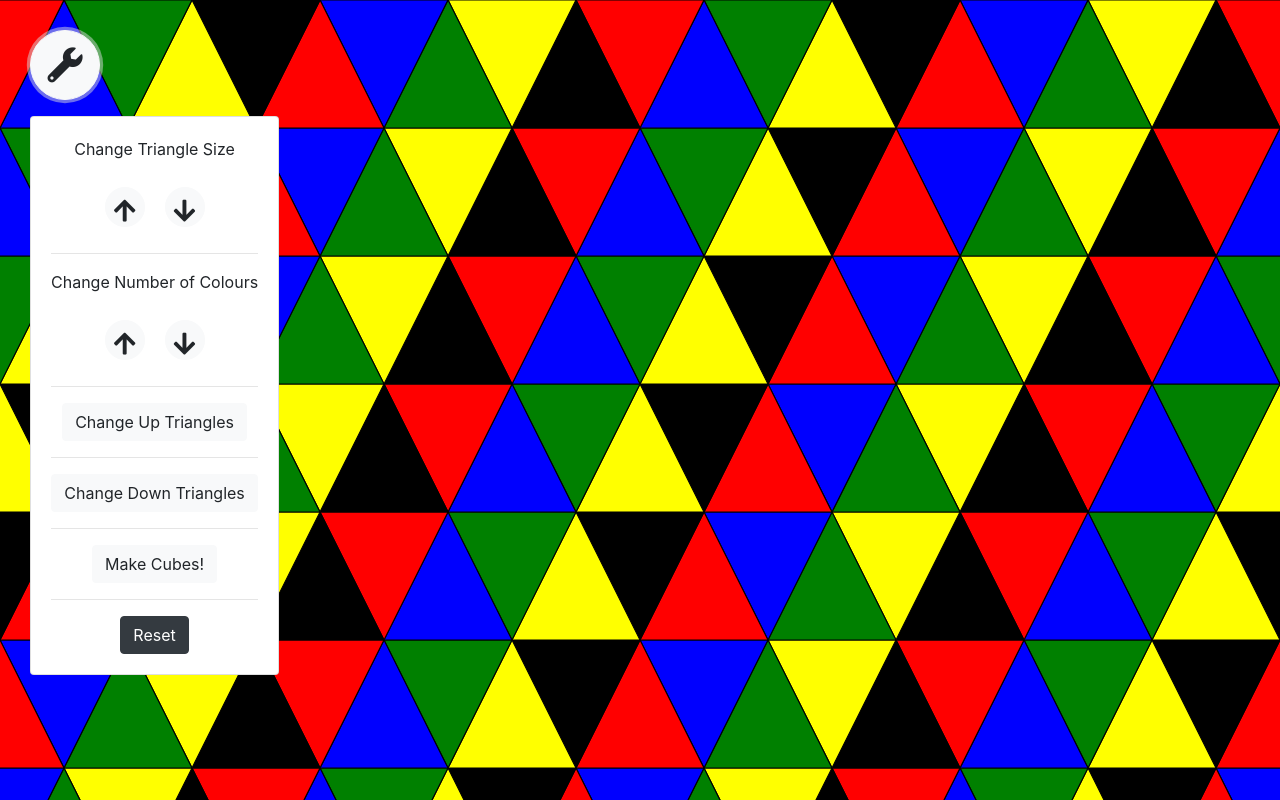
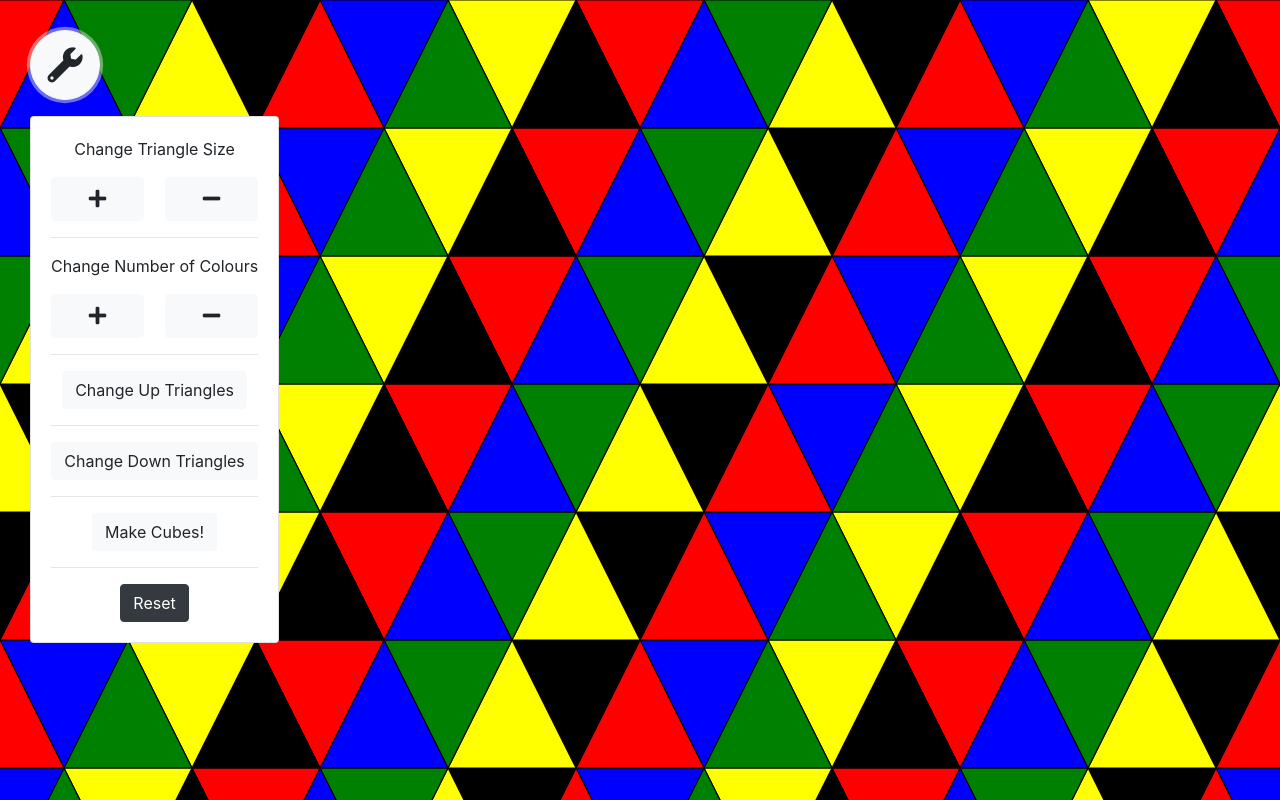
Before and after one commit to timiland/SVGTriangles, a plain HTML site: page index.html in a window 1280 px wide. Both pictures are taken after a click on the button 65 px from the left and 65 px from the top of the page. Drawn offline with nearby package versions, Linux system fonts and the light colour scheme.

Commit message:
UI Updated

```diff
--- a/index.html
+++ b/index.html
@@ -40,13 +40,13 @@
             <div class="card card-body">
               <!-- Dropdown Tools -->
 <div class="optionbox"><p>Change Triangle Size</p>
-<button type="button" onclick="increaseSize()" class="btn btn-light btn-circle btn-lg"><i class="fa fa-arrow-up"></i>
-<button type="button" onclick="decreaseSize()" class="btn btn-light btn-circle btn-lg"><i class="fa fa-arrow-down"></i>
+<button type="button" onclick="increaseSize()" class="btn btn-light custbtn custbtnl"><i class="fas fa-plus"></i>
+<button type="button" onclick="decreaseSize()" class="btn btn-light custbtn"><i class="fas fa-minus"></i>
 </div>
 <hr>
 <div class="optionbox"><p>Change Number of Colours</p>
-<button type="button" onclick="increaseCols()" class="btn btn-light btn-circle btn-lg"><i class="fa fa-arrow-up"></i>
-<button type="button" onclick="decreaseCols()" class="btn btn-light btn-circle btn-lg"><i class="fa fa-arrow-down"></i>
+<button type="button" onclick="increaseCols()" class="btn btn-light custbtn custbtnl"><i class="fas fa-plus"></i>
+<button type="button" onclick="decreaseCols()" class="btn btn-light custbtn"><i class="fas fa-minus"></i>
 </div>
 <hr>
 <div class="optionbox">
--- a/svgtriangles.css
+++ b/svgtriangles.css
@@ -18,15 +18,12 @@ polygon {
   line-height: 1.33;
 }
 
-.btn-circle.btn-lg {
-  width: 40px;
-  height: 40px;
-  margin: 10px;
-  padding: 6px 0px;
-  border-radius: 20px;
-  text-align: center;
-  font-size: 25px;
-  line-height: 1.42857;
+.custbtn {
+  width: 45%;
+  font-size: 20px;
+}
+.custbtnl {
+  margin-right: 10%;
 }
 
 .optionbox {
```
